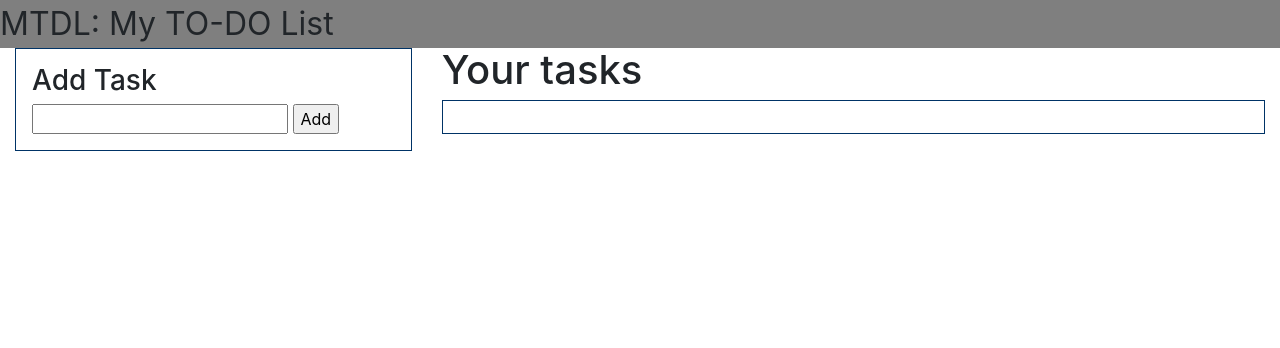
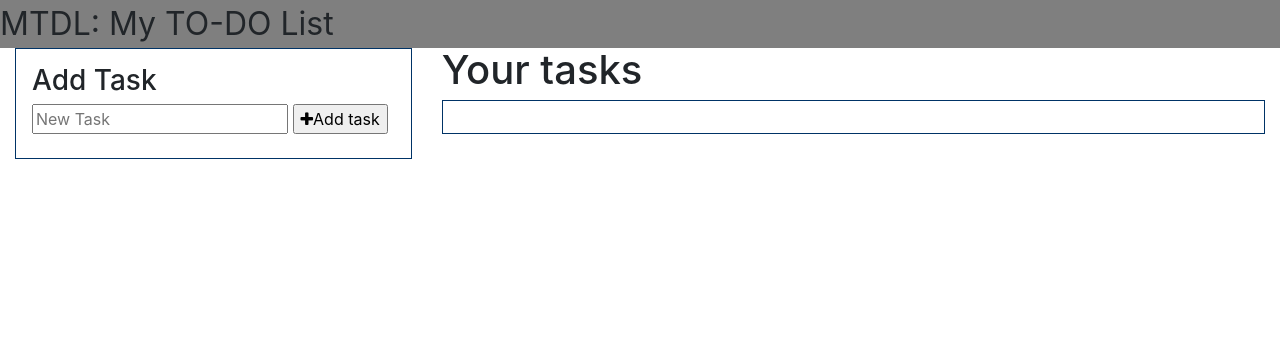
Before and after one commit to solieman/django-todo-list, a Django app: page / in a window 1280 px wide. Shown: the top 348 px of the page. Run offline with Django 3.2, Linux system fonts and the light colour scheme; some libraries are stand-ins or nearby versions.

Commit message:
Add task button and placeholder

```diff
--- a/templates/hello.html
+++ b/templates/hello.html
@@ -19,8 +19,10 @@
                 <div class="add-task-div">
                     <h3 class="brand">Add Task</h3>
                     <div>
-                        <input type="text">
-                        <button>Add</button>
+                        <label>
+                            <input type="text" placeholder="New Task">
+                        </label>
+                        <button class="taskAdd" name="taskAdd" type="submit"><i class="fa fa-plus icon"></i>Add task</button>
                     </div>
                 </div>
             </div>
```
